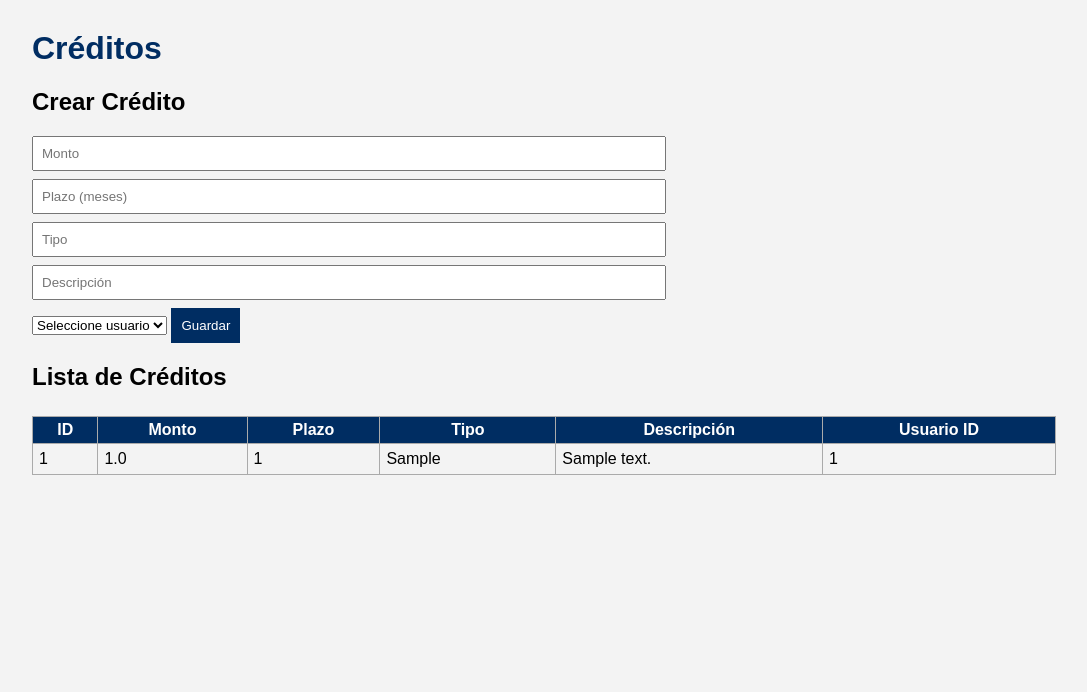
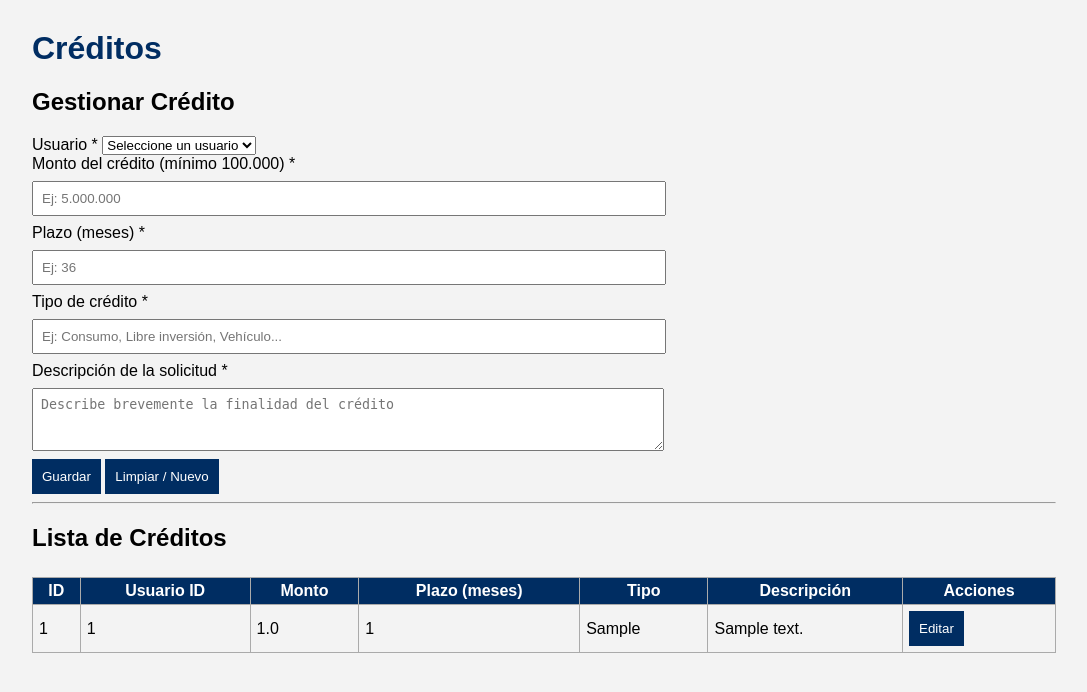
Before and after one commit to Tina-Valen22/proyecto-integrador-banco, a FastAPI app: page /ui/creditos in a window 1280 px wide. Shown: the part 48-740 px from the top of the page, without its empty margins (96-1183 px from the left). Run offline with FastAPI, Linux system fonts and the light colour scheme; tables that the repository leaves empty hold one stand-in row (values such as "Sample post").

Commit message:
se agrga validaciones en creditos html

```diff
--- a/templates/creditos.html
+++ b/templates/creditos.html
@@ -4,42 +4,224 @@
 {% block content %}
 <h1>Créditos</h1>
 
-<h2>Crear Crédito</h2>
-<form method="post" action="/creditos/crear">
-    <input type="number" step="0.01" name="monto" placeholder="Monto" required>
-    <input type="number" name="plazo" placeholder="Plazo (meses)" required>
-    <input type="text" name="tipo" placeholder="Tipo" required>
-    <input type="text" name="descripcion" placeholder="Descripción">
+<h2>Gestionar Crédito</h2>
 
-    <select name="usuario_id" required>
-        <option value="">Seleccione usuario</option>
-        {% for u in usuarios %}
-        <option value="{{ u.idUsuario }}">{{ u.nombre }}</option>
-        {% endfor %}
-    </select>
+<form method="post"
+      id="creditoForm"
+      action="/creditos/crear"
+      onsubmit="return validarCredito()">
 
-    <button type="submit">Guardar</button>
+    <!-- ID oculto: si viene, se edita; si no, se crea -->
+    <input type="hidden" name="idCredito" id="idCredito">
+
+    <div class="form-row">
+        <label for="usuario_id">Usuario *</label>
+        <select name="usuario_id" id="usuario_id" required>
+            <option value="">Seleccione un usuario</option>
+            {% for u in usuarios %}
+            <option value="{{ u.idUsuario }}">{{ u.nombre }} (ID {{ u.idUsuario }})</option>
+            {% endfor %}
+        </select>
+    </div>
+
+    <div class="form-row">
+        <label for="monto_display">Monto del crédito (mínimo 100.000) *</label>
+        <!-- Campo visible con formato -->
+        <input type="text"
+               id="monto_display"
+               placeholder="Ej: 5.000.000"
+               autocomplete="off">
+        <!-- Campo real que se envía al backend -->
+        <input type="hidden"
+               name="monto"
+               id="monto">
+    </div>
+
+    <div class="form-row">
+        <label for="plazo">Plazo (meses) *</label>
+        <input type="number"
+               name="plazo"
+               id="plazo"
+               min="1"
+               placeholder="Ej: 36"
+               required>
+    </div>
+
+    <div class="form-row">
+        <label for="tipo">Tipo de crédito *</label>
+        <input type="text"
+               name="tipo"
+               id="tipo"
+               placeholder="Ej: Consumo, Libre inversión, Vehículo..."
+               required>
+    </div>
+
+    <div class="form-row">
+        <label for="descripcion">Descripción de la solicitud *</label>
+        <textarea name="descripcion"
+                  id="descripcion"
+                  rows="3"
+                  placeholder="Describe brevemente la finalidad del crédito"
+                  required></textarea>
+    </div>
+
+    <div class="form-actions">
+        <button type="submit">Guardar</button>
+        <button type="button" onclick="prepararNuevoCredito()">Limpiar / Nuevo</button>
+    </div>
 </form>
+
+<hr>
 
 <h2>Lista de Créditos</h2>
 <table>
     <tr>
         <th>ID</th>
+        <th>Usuario ID</th>
         <th>Monto</th>
-        <th>Plazo</th>
+        <th>Plazo (meses)</th>
         <th>Tipo</th>
         <th>Descripción</th>
-        <th>Usuario ID</th>
+        <th>Acciones</th>
     </tr>
     {% for c in creditos %}
     <tr>
         <td>{{ c.idCredito }}</td>
+        <td>{{ c.usuario_id }}</td>
         <td>{{ c.monto }}</td>
         <td>{{ c.plazo }}</td>
         <td>{{ c.tipo }}</td>
         <td>{{ c.descripcion }}</td>
-        <td>{{ c.usuario_id }}</td>
+        <td>
+            <button type="button"
+                    onclick="cargarCreditoDesdeFila(this)"
+                    data-id="{{ c.idCredito }}"
+                    data-usuario-id="{{ c.usuario_id }}"
+                    data-monto="{{ c.monto }}"
+                    data-plazo="{{ c.plazo }}"
+                    data-tipo="{{ c.tipo }}"
+                    data-descripcion="{{ c.descripcion or '' }}">
+                Editar
+            </button>
+        </td>
     </tr>
     {% endfor %}
 </table>
+
+<script>
+// ---------- Formato dinero: enteros con separador de miles ----------
+function configurarCampoDineroEntero(idDisplay, idHidden) {
+    const display = document.getElementById(idDisplay);
+    const hidden = document.getElementById(idHidden);
+
+    display.addEventListener('input', () => {
+        // Solo dejar dígitos
+        let soloDigitos = display.value.replace(/\D/g, '');
+
+        if (soloDigitos.length === 0) {
+            hidden.value = '';
+            display.value = '';
+            return;
+        }
+
+        // Convertir a entero
+        const num = parseInt(soloDigitos, 10);
+        if (isNaN(num)) {
+            hidden.value = '';
+            return;
+        }
+
+        hidden.value = num.toString(); // esto va al backend (como número)
+        // Formato con miles, sin decimales
+        display.value = num.toLocaleString('es-CO');
+    });
+}
+
+document.addEventListener('DOMContentLoaded', () => {
+    configurarCampoDineroEntero('monto_display', 'monto');
+});
+
+// ---------- Lógica de formulario (nuevo/editar) ----------
+function prepararNuevoCredito() {
+    const form = document.getElementById('creditoForm');
+    form.reset();
+
+    document.getElementById('idCredito').value = '';
+    document.getElementById('monto').value = '';
+    document.getElementById('monto_display').value = '';
+
+    form.action = '/creditos/crear';
+}
+
+function cargarCreditoDesdeFila(btn) {
+    const form = document.getElementById('creditoForm');
+
+    const id = btn.dataset.id;
+    const usuarioId = btn.dataset['usuarioId'];
+    const monto = parseFloat(btn.dataset.monto || '0');
+    const plazo = btn.dataset.plazo || '';
+    const tipo = btn.dataset.tipo || '';
+    const descripcion = btn.dataset.descripcion || '';
+
+    document.getElementById('idCredito').value = id;
+
+    // seleccionar el usuario en el combo
+    const selectUsuario = document.getElementById('usuario_id');
+    if (selectUsuario) {
+        selectUsuario.value = usuarioId;
+    }
+
+    // guardamos el valor "real" en el hidden
+    const montoInt = Math.round(monto);
+    document.getElementById('monto').value = montoInt.toString();
+    document.getElementById('monto_display').value =
+        montoInt.toLocaleString('es-CO');
+
+    document.getElementById('plazo').value = plazo;
+    document.getElementById('tipo').value = tipo;
+    document.getElementById('descripcion').value = descripcion;
+
+    // cuando hay ID, el formulario actualiza en vez de crear
+    form.action = '/creditos/actualizar';
+}
+
+// ---------- Validaciones antes de enviar ----------
+function validarCredito() {
+    const usuarioId = document.getElementById('usuario_id').value;
+    const montoHidden = document.getElementById('monto').value;
+    const plazo = document.getElementById('plazo').value;
+    const tipo = document.getElementById('tipo').value.trim();
+    const descripcion = document.getElementById('descripcion').value.trim();
+
+    if (!usuarioId) {
+        alert('Debe seleccionar un usuario.');
+        return false;
+    }
+
+    const montoNum = parseInt(montoHidden, 10);
+    if (isNaN(montoNum) || montoNum < 100000) {
+        alert('El monto es obligatorio y debe ser al menos 100.000.');
+        return false;
+    }
+
+    const plazoNum = parseInt(plazo, 10);
+    if (isNaN(plazoNum) || plazoNum < 1) {
+        alert('El plazo es obligatorio y debe ser al menos 1 mes.');
+        return false;
+    }
+
+    if (!tipo) {
+        alert('El tipo de crédito es obligatorio.');
+        return false;
+    }
+
+    if (!descripcion) {
+        alert('La descripción de la solicitud es obligatoria.');
+        return false;
+    }
+
+    // Todo ok
+    return true;
+}
+</script>
 {% endblock %}
```
